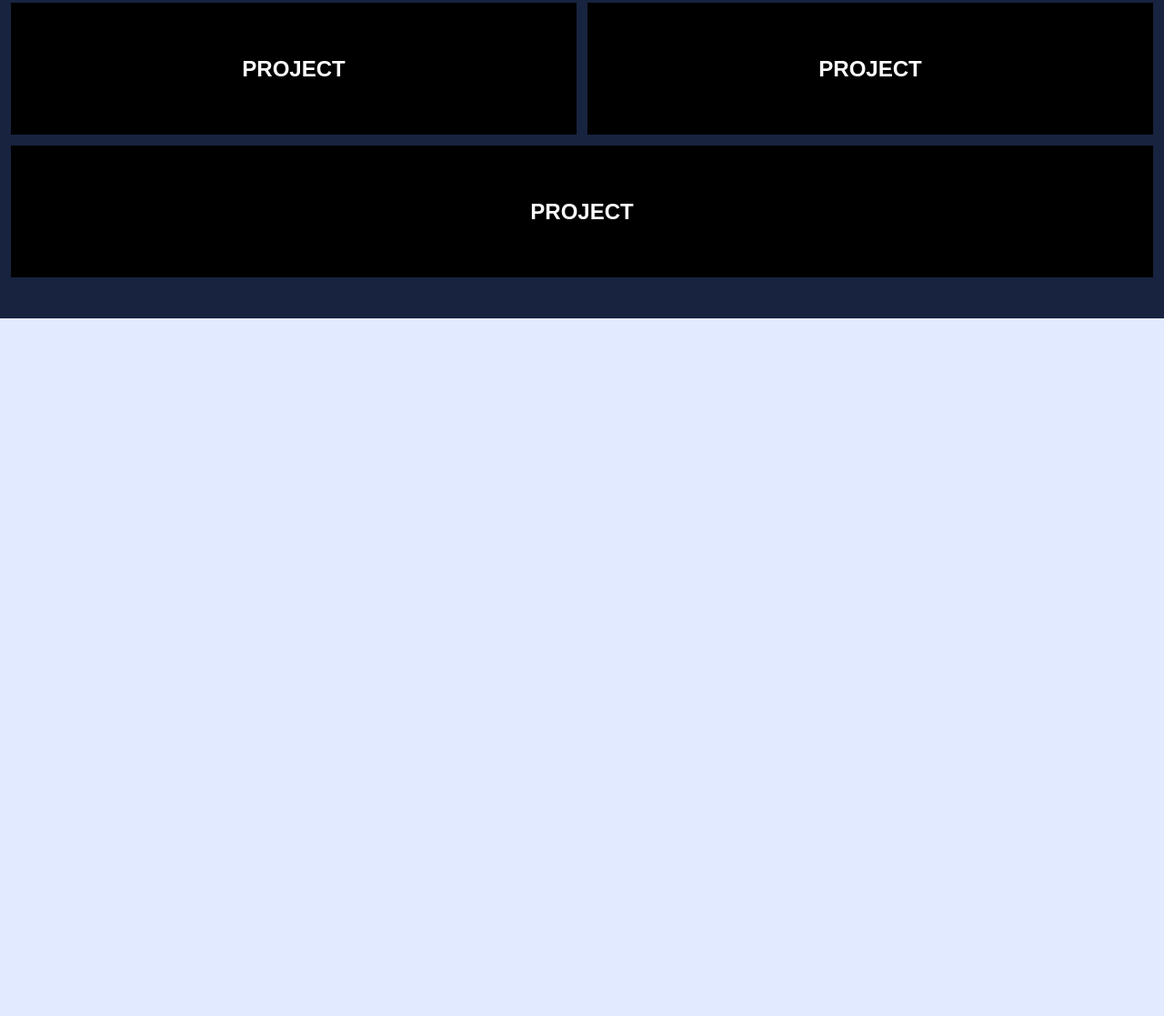
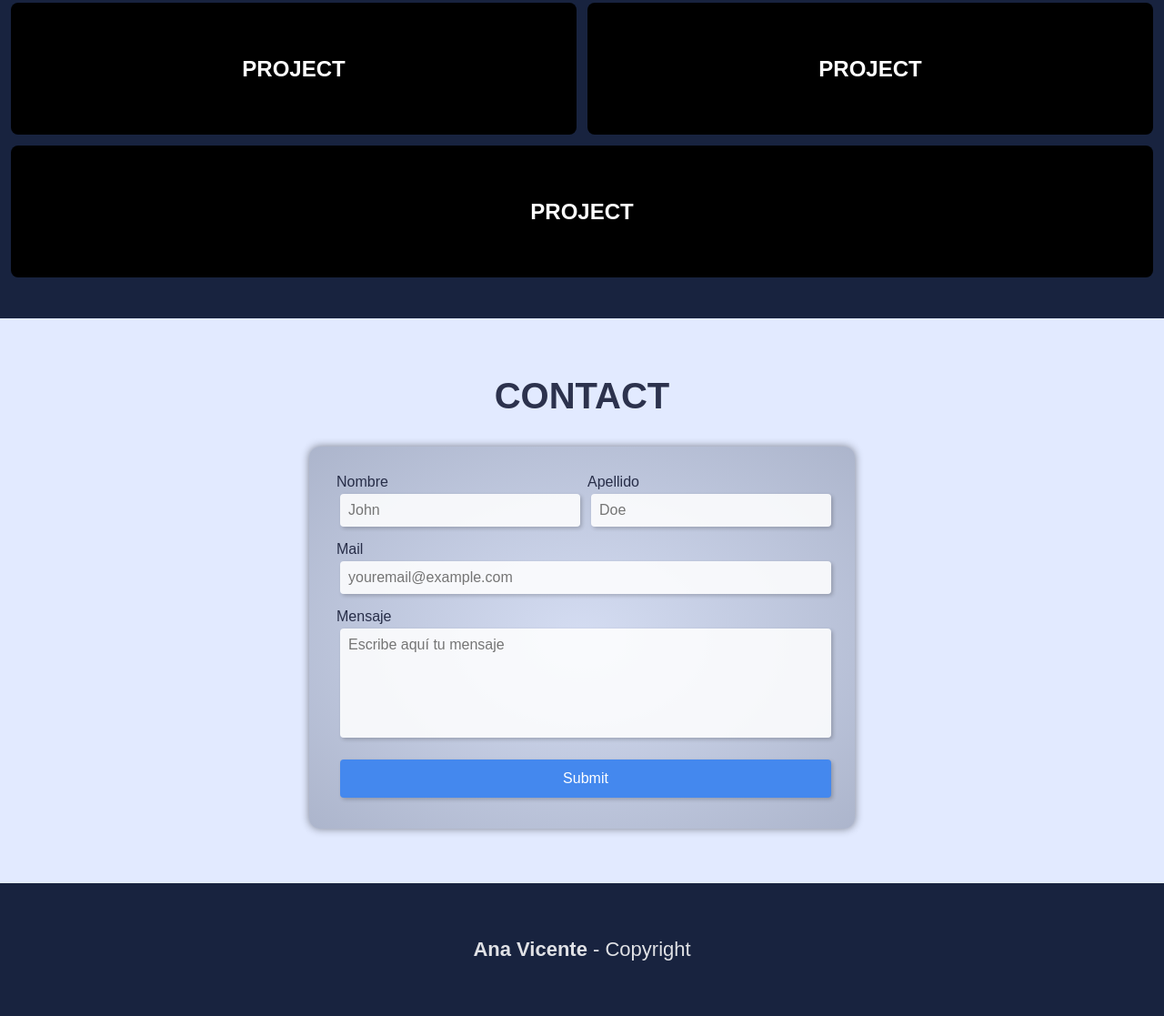
Before and after one commit to AnaVV96/portfolio, a plain HTML site: page index.html in a window 1280 px wide. Shown: the part 1243-2360 px from the top of the page at 91% size. Before the commit the page ends 1593 px from the top, so only its background shows below. Drawn offline with Linux system fonts and the light colour scheme.

Commit message:
Añadimos la sección de Contacto y de Footer, además añadimos los id's y enlaces al menú.

```diff
--- a/index.html
+++ b/index.html
@@ -15,13 +15,13 @@
     </div>
     <nav class="header__nav">
         <ul class="header__nav-list">
-            <li class="header__nav-item"><a href="#">About</a></li>
-            <li class="header__nav-item"><a href="#">Portfolio</a></li>
-            <li class="header__nav-item"><a href="#">Contact</a></li>
+            <li class="header__nav-item"><a href="#profile">About</a></li>
+            <li class="header__nav-item"><a href="#portfolio">Portfolio</a></li>
+            <li class="header__nav-item"><a href="#contact">Contact</a></li>
         </ul>
     </nav>
   </header>
-    <main class="profile">
+    <main class="profile" id="profile">
     <div class="profile__wrapper">
       <div class="profile__img-container">
         <img src="perfil-del-usuario.png" class="profile__img">
@@ -62,7 +62,7 @@
     </div>
     </div>
   </main>
-  <section class="portfolio">
+  <section class="portfolio" id="portfolio">
     <h2 class="portfolio_title">PORTFOLIO SECTION</h2>
     <div class="portfolio__project-container">
       <div class="portfolio__project">
@@ -85,5 +85,37 @@
       </div>
     </div>
   </section>
-</body>
+  <section class="form" id="contact">
+    <h2 class="form__title">CONTACT</h2>
+    <form class="form__form">
+      <div class="form__input-container">
+        <label>Nombre
+        <input type="text" placeholder="John">
+        </label>
+      </div>
+      <div class="form__input-container">
+        <label>Apellido
+        <input type="text" placeholder="Doe">
+        </label>
+      </div>
+      <div class="form__input-container">
+        <label>Mail
+        <input type="email" placeholder="youremail@example.com">
+        </label>
+      </div>
+      <div class="form__input-container">
+        <label>Mensaje
+        <textarea type="text" placeholder="Escribe aquí tu mensaje"></textarea>
+        </label>
+      </div>
+      <div class="form__input-container">
+        <label>
+        <input type="submit">
+        </label>
+      </div>
+    </form>
+  </section>
+  <footer>
+    <strong> Ana Vicente </strong> - Copyright
+  </footer>
 </html>
--- a/styles.css
+++ b/styles.css
@@ -1,11 +1,12 @@
 * {
     box-sizing: border-box;
+    scroll-behavior: smooth;
 }
 
 body {
     font-family: 'Montserrat', sans-serif;
     background-color: #e2eaff;
-    color: #101632dd
+    color: #101632dd;
 }
 
 div, ul, nav, header, footer, a, li, label, body {
@@ -266,6 +267,7 @@ h1 {
     background-position: center;
     display: grid;
     place-content: center;
+    border-radius: 8px;
 }
 
 .portfolio__project:hover {
@@ -301,3 +303,99 @@ h1 {
 }
 
 /* ---------PORTFOLIO ENDS----------- */
+
+/* ---------CONTACT SECTION----------- */
+
+.form {
+    min-height: 60vh;
+    display: flex;
+    flex-direction: column;
+    justify-content: center;
+    align-items: center;
+    padding: 30px 0;
+
+}
+
+.form__form {
+    padding: 12px;
+    max-width: 600px;
+    width: 100%;
+    display: grid;
+    margin-bottom: 30px;
+}
+
+.form__input-container :is(input, textarea) {
+    width: 100%;
+    padding: 9px;
+    font-size: 16px;
+    margin: 4px;
+    border: none;
+    box-shadow: 2px 2px 4px #0003;
+    background-color: #fffd;
+}
+
+.form__input-container textarea {
+    resize: none;
+    min-height: 120px;
+    font-family: inherit;
+}
+
+.form__input-container input[type="submit"] {
+    padding: 12px;
+    background-color: #48e;
+    color: #fff;
+}
+
+.form__title {
+    font-size: 2.5rem;
+}
+
+/* ---------CONTACT QUERIES----------- */
+
+@media (min-width: 56.25rem) {
+    .form__form {
+        grid-template-columns: 1fr 1fr;
+        grid-template-areas:
+        "name lastname"
+        "email email"
+        "message message"
+        "button button";
+        gap: 12px;
+        background-image: radial-gradient(#18233f11, #18233f44);
+        padding: 30px;
+        border-radius: 12px;
+        box-shadow: 0px 0px 10px #0007;
+    }
+    .form__input-container:first-child {
+        grid-area: name;
+    }
+    .form__input-container:nth-child(2) {
+        grid-area: lastname;
+    }
+    .form__input-container:nth-child(3) {
+        grid-area: email;
+    }
+    .form__input-container:nth-child(4) {
+        grid-area: message;
+    }
+    .form__input-container:nth-child(5) {
+        grid-area: button;
+    }
+    .form__input-container :is(input, textarea) {
+        box-shadow: 0;
+        border-radius: 4px;
+    }
+}
+
+/* ---------CONTACT ENDS----------- */
+
+/* ---------FOOTER SECTION----------- */
+
+footer {
+    padding: 60px;
+    text-align: center;
+    background-color: #18233f;
+    color: #fffd;
+    font-size: 22px;
+
+}
```
